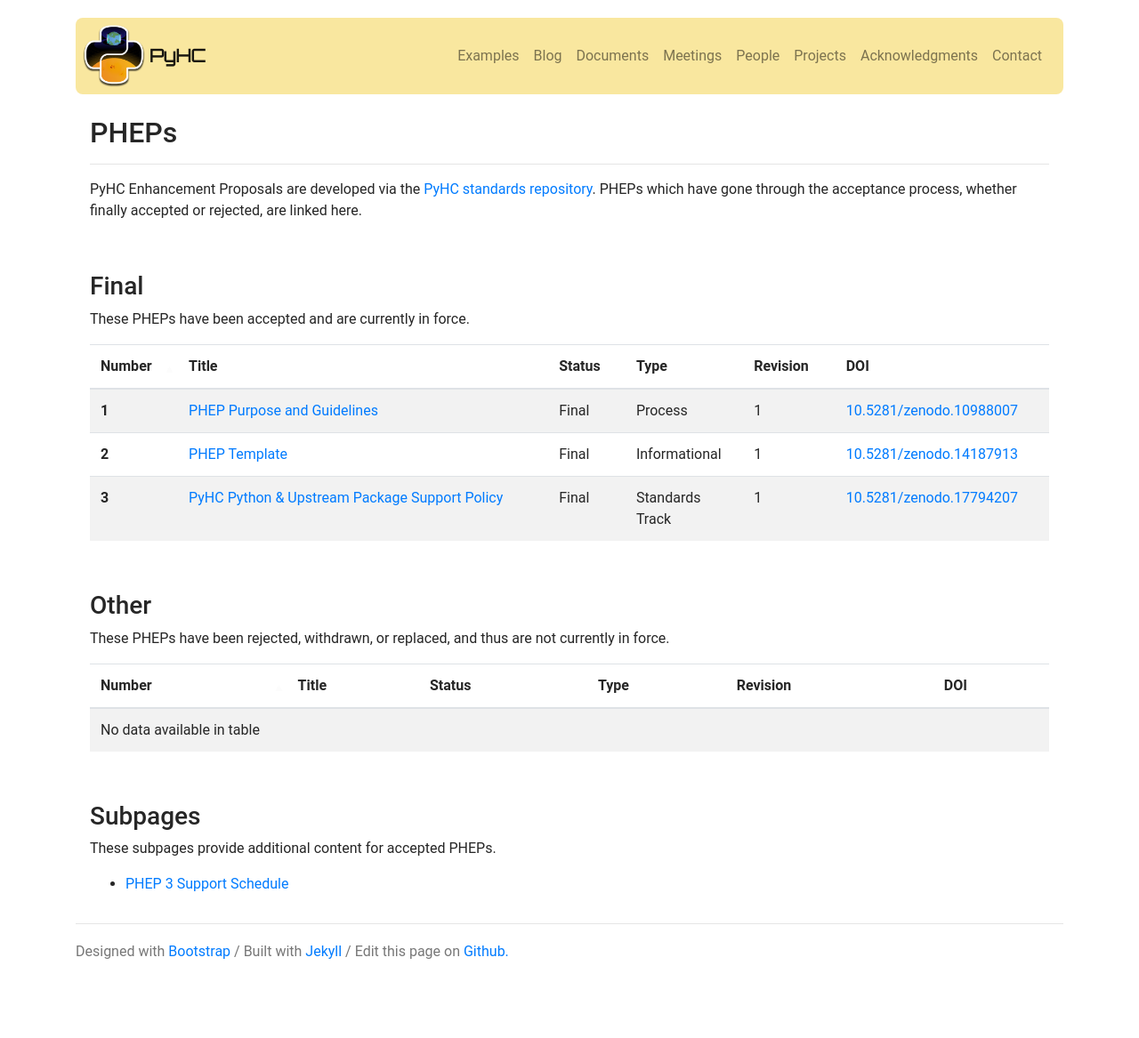
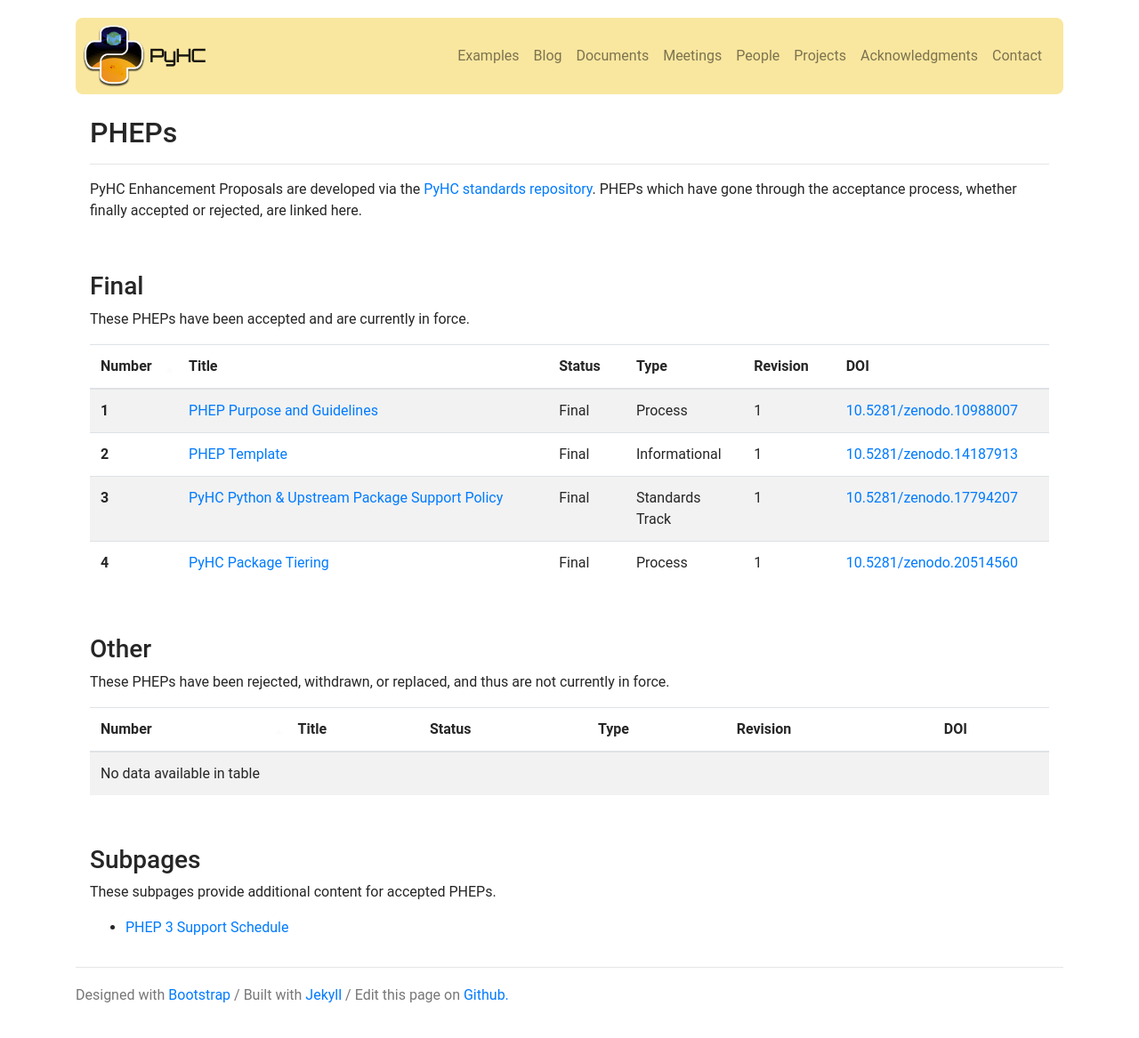
Before and after one commit to heliophysicsPy/heliophysicsPy.github.io, a Jekyll site: the page built from _pages/docs/pheps.md, in a window 1280 px wide. Shown: the whole page at 89% size. Built offline with Jekyll 4.4.1, drawn with Linux system fonts in a browser that asks for light colours; nearby versions of some CDN libraries; before the commit the page ends 1118 px from its top, so only the background shows below that; some of the changed lines change nothing that is shown.

Commit message:
Add PHEP 4 to website data (#383)

```diff
--- a/_data/pheps.yml
+++ b/_data/pheps.yml
@@ -42,3 +42,18 @@
   Status: Final
   Title: PyHC Python & Upstream Package Support Policy
   Type: Standards Track
+- Author: Julie Barnum <julie.barnum@lasp.colorado.edu> <https://orcid.org/0000-0001-8755-0694>
+  Content-Type: text/markdown; charset="UTF-8"; variant="myst"
+  Created: 26-Jun-2025
+  DOI: 10.5281/zenodo.20514560
+  Discussions-To: https://github.com/heliophysicsPy/standards/pull/31
+  Filename: phep-0004.md
+  PHEP: 4
+  Post-History: 09-Jul-2024, 26-Aug-2024, 27-Aug-2024, 04-Sep-2024, 11-Sep-2024, 13-Sep-2024,
+    25-Apr-2025, 05-Jun-2025, 26-Jun-2025, 18-Oct-2025, 19-Oct-2025, 19-Nov-2025,
+    20-Nov-2025, 20-May-2026, 02-Jun-2026
+  Resolution: https://doi.org/10.5281/zenodo.20433569, https://github.com/heliophysicsPy/standards/pull/31
+  Revision: 1
+  Status: Final
+  Title: PyHC Package Tiering
+  Type: Process
```
